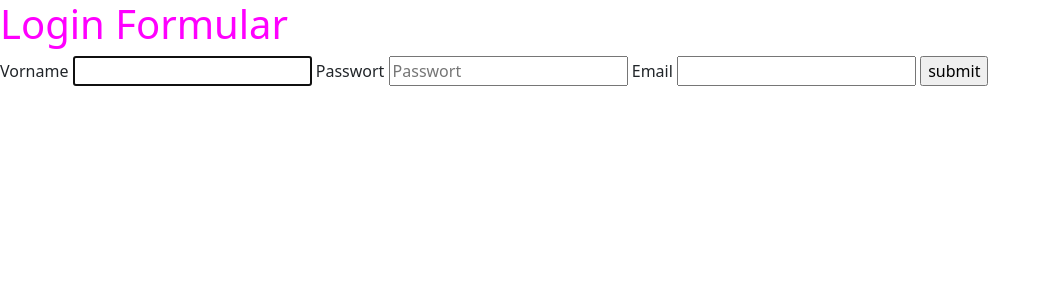
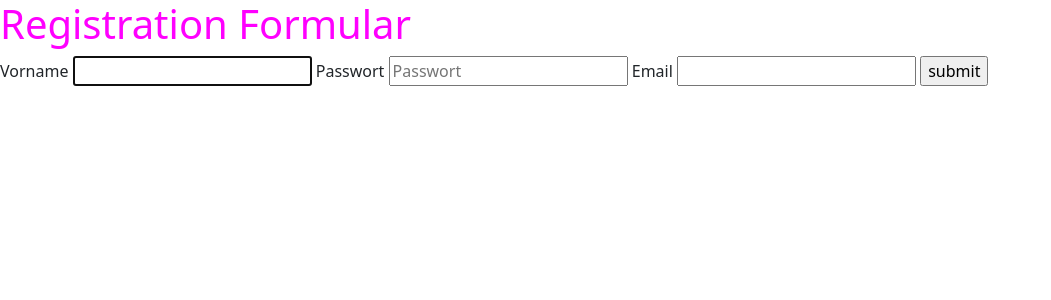
Before and after one commit to qasch/LF8-Stuttgart, a Flask app: page /form/ in a window 1280 px wide. Shown: the top 300 px of the page, without its empty margins (0-1051 px from the left). Run offline with Flask 2, Linux system fonts and the light colour scheme.

Commit message:
Rename Form to Registration Form

```diff
--- a/templates/form.html
+++ b/templates/form.html
@@ -5,7 +5,7 @@ Form
 {% endblock %}
 
 {% block body %}
-<h1>Login Formular</h1>
+<h1>Registration Formular</h1>
 <form action="{{ url_for('results') }}" method="post">
   <label for="vorname">Vorname</label>
   <input type="text" name="vorname" autofocus>
```
